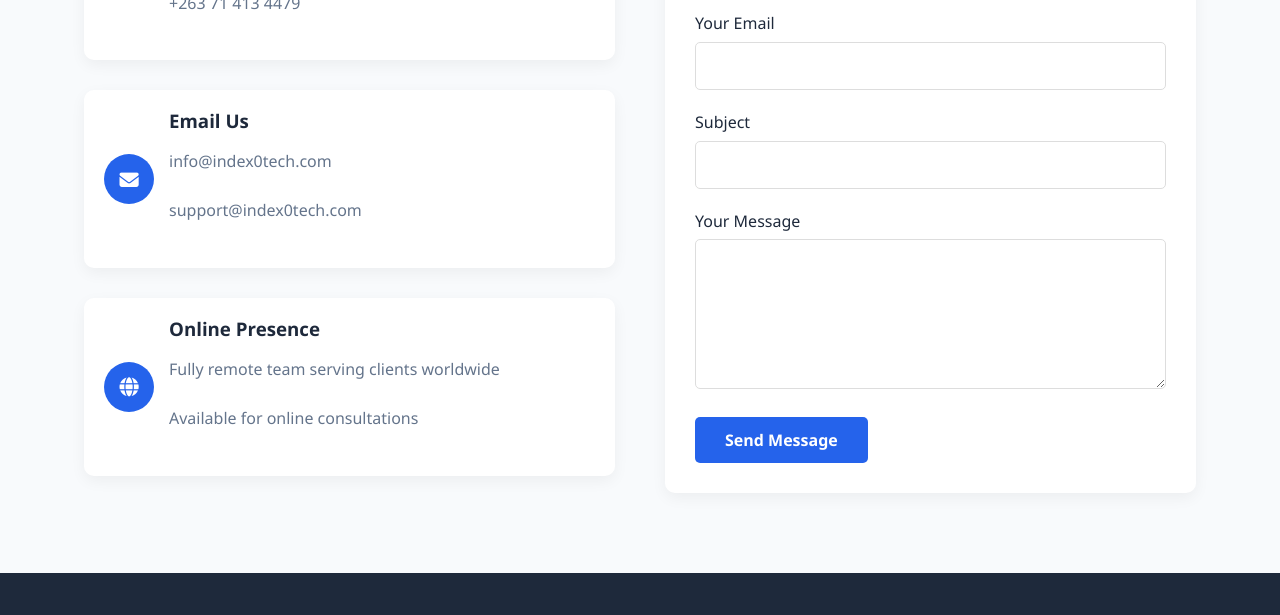
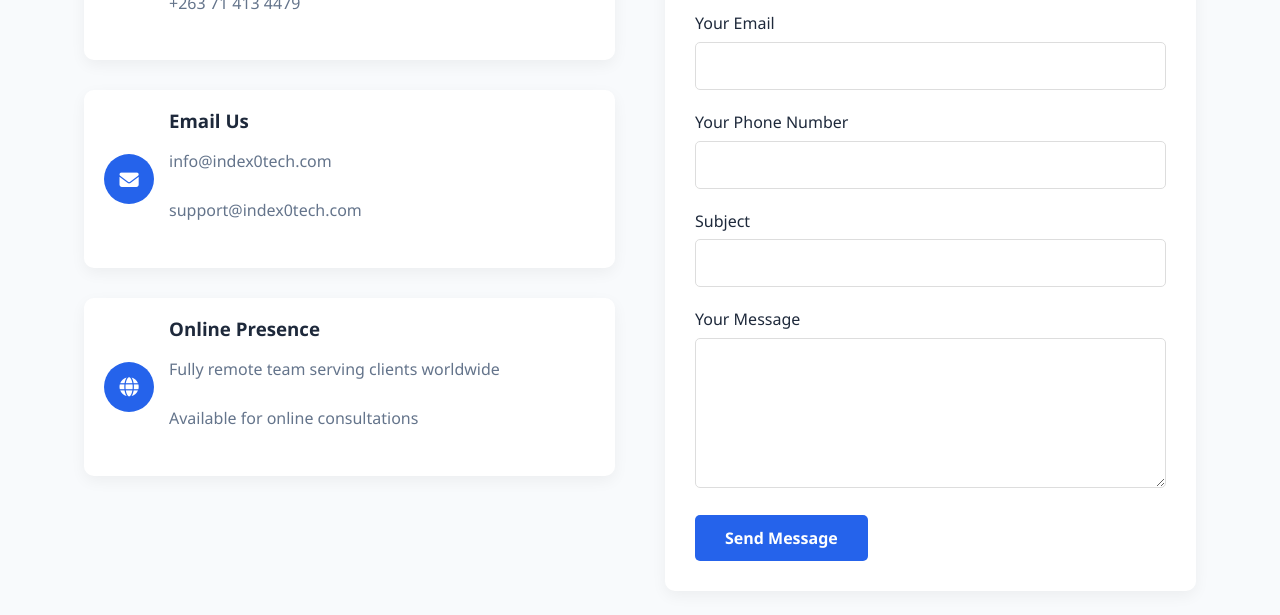
Before and after one commit to Tanaxas/index0, a plain HTML site: page index.html in a window 1280 px wide. Shown: the part 2361-2976 px from the top of the page. Drawn offline with Linux system fonts and the light colour scheme.

Commit message:
Update index.html

```diff
--- a/index.html
+++ b/index.html
@@ -741,6 +741,10 @@
                             <input type="email" id="email" name="email" class="form-control" required>
                         </div>
                         <div class="form-group">
+                            <label for="phone">Your Phone Number</label>
+                            <input type="tel" id="phone" name="email" class="form-control" required>
+                        </div>
+                        <div class="form-group">
                             <label for="subject">Subject</label>
                             <input type="text" id="subject" name="subject" class="form-control" required>
                         </div>
```
